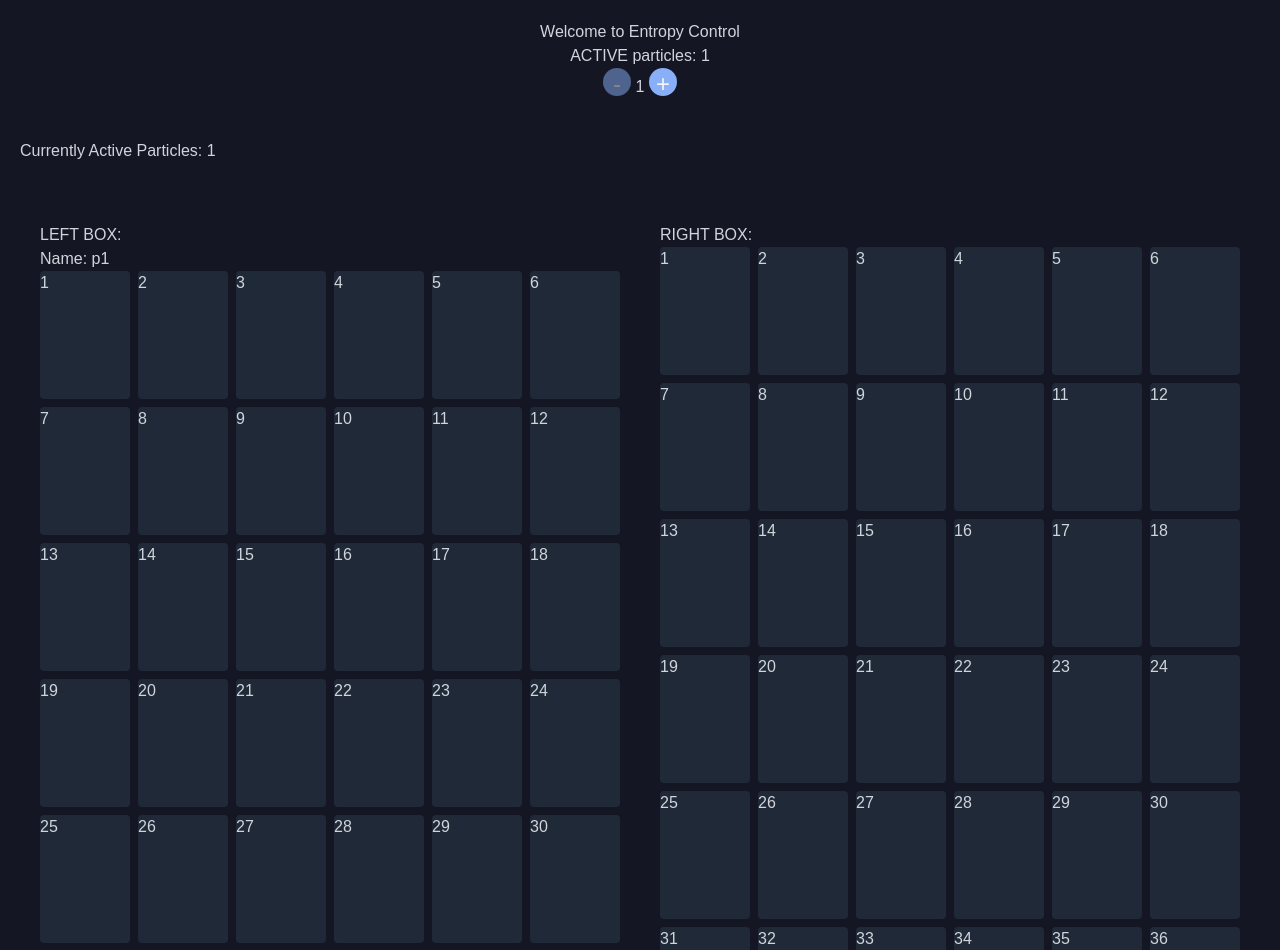
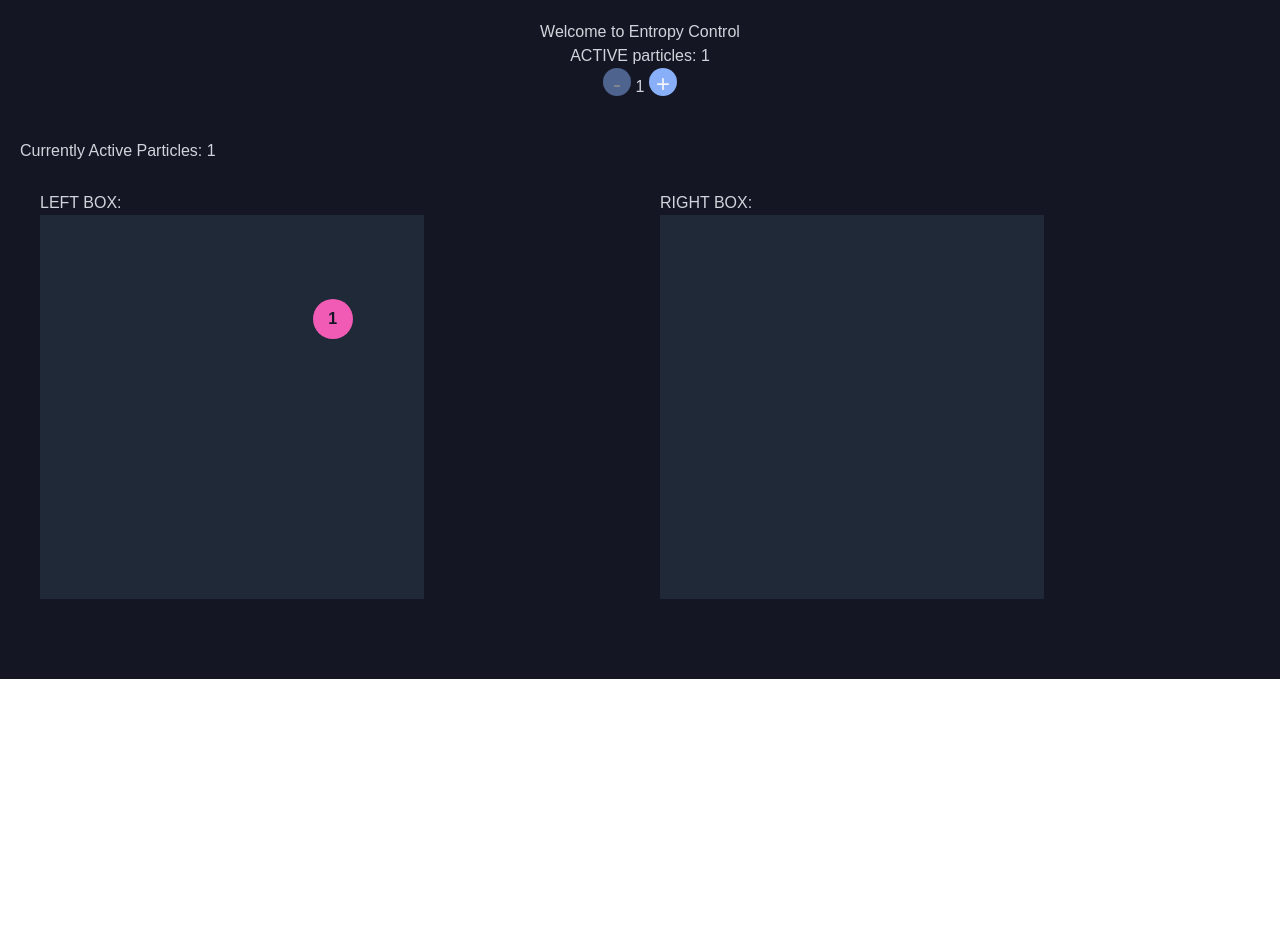
Before and after one commit to hyddeos/Entropy, a SvelteKit app: page / in a window 1280 px wide. Shown: the top 950 px of the page. After the commit the page ends 800 px from the top, so only its background shows below. Built offline with nearby package versions, Linux system fonts and the light colour scheme.

Commit message:
Particles now placed randomly with color and number into the boxes

```diff
--- a/src/components/Box.svelte
+++ b/src/components/Box.svelte
@@ -1,49 +1,32 @@
 <script>
+	import { element } from "svelte/internal";
     export let particles;
-    console.log("In min-w-full h-32 min-h-full rounded bg-base-400 comp", particles)
+
+
+
+	// Gets a random for particle placement
+	function randomNumber() {
+		return Math.floor(Math.random() * (88 - 0) + 1);
+	};
+
+	$: {
+		for (let i = 0; i < particles.length; i++) {
+  			console.log("p",particles[i]);
+			console.log("p",randomNumber());
+
+
+			}
+		}
+
+
+
 </script>
-<div>
-    <ul>
-        {#each particles as particle}
-            <li>Name: {particle[0].name}</li>
-        {/each}
-    </ul>
+
+<div class="bg-base-400 w-96 h-96 relative">
+	{#each particles as particle}
+	<div style:background={particle[0].color} style:left="{randomNumber()}%" style:top="{randomNumber()}%"
+		class="h-10 w-10 rounded-full absolute text-center text-neutral flex justify-center items-center">
+		<strong><p class="align-text-bottom">{particle[0].id}</p></strong>
+	</div>
+	{/each}
 </div>
-<div class="grid w-100 overflow-hidden grid-lines grid-cols-6 grid-rows-6 gap-2">
-	<div class="min-w-full h-32 min-h-full rounded bg-base-400">1</div>
-    <div class="min-w-full h-32 min-h-full rounded bg-base-400">2</div>
-	<div class="min-w-full h-32 min-h-full rounded bg-base-400">3</div>
-	<div class="min-w-full h-32 min-h-full rounded bg-base-400">4</div>
-	<div class="min-w-full h-32 min-h-full rounded bg-base-400">5</div>
-	<div class="min-w-full h-32 min-h-full rounded bg-base-400">6</div>
-	<div class="min-w-full h-32 min-h-full rounded bg-base-400">7</div>
-	<div class="min-w-full h-32 min-h-full rounded bg-base-400">8</div>
-	<div class="min-w-full h-32 min-h-full rounded bg-base-400">9</div>
-	<div class="min-w-full h-32 min-h-full rounded bg-base-400">10</div>
-	<div class="min-w-full h-32 min-h-full rounded bg-base-400">11</div>
-	<div class="min-w-full h-32 min-h-full rounded bg-base-400">12</div>
-	<div class="min-w-full h-32 min-h-full rounded bg-base-400">13</div>
-	<div class="min-w-full h-32 min-h-full rounded bg-base-400">14</div>
-	<div class="min-w-full h-32 min-h-full rounded bg-base-400">15</div>
-	<div class="min-w-full h-32 min-h-full rounded bg-base-400">16</div>
-	<div class="min-w-full h-32 min-h-full rounded bg-base-400">17</div>
-	<div class="min-w-full h-32 min-h-full rounded bg-base-400">18</div>
-	<div class="min-w-full h-32 min-h-full rounded bg-base-400">19</div>
-	<div class="min-w-full h-32 min-h-full rounded bg-base-400">20</div>
-	<div class="min-w-full h-32 min-h-full rounded bg-base-400">21</div>
-	<div class="min-w-full h-32 min-h-full rounded bg-base-400">22</div>
-	<div class="min-w-full h-32 min-h-full rounded bg-base-400">23</div>
-	<div class="min-w-full h-32 min-h-full rounded bg-base-400">24</div>
-	<div class="min-w-full h-32 min-h-full rounded bg-base-400">25</div>
-	<div class="min-w-full h-32 min-h-full rounded bg-base-400">26</div>
-	<div class="min-w-full h-32 min-h-full rounded bg-base-400">27</div>
-	<div class="min-w-full h-32 min-h-full rounded bg-base-400">28</div>
-	<div class="min-w-full h-32 min-h-full rounded bg-base-400">29</div>
-	<div class="min-w-full h-32 min-h-full rounded bg-base-400">30</div>
-	<div class="min-w-full h-32 min-h-full rounded bg-base-400">31</div>
-	<div class="min-w-full h-32 min-h-full rounded bg-base-400">32</div>
-	<div class="min-w-full h-32 min-h-full rounded bg-base-400">33</div>
-	<div class="min-w-full h-32 min-h-full rounded bg-base-400">34</div>
-	<div class="min-w-full h-32 min-h-full rounded bg-base-400">35</div>
-	<div class="min-w-full h-32 min-h-full rounded bg-base-400">36</div>
-</div>
--- a/src/components/Boxes.svelte
+++ b/src/components/Boxes.svelte
@@ -5,14 +5,14 @@
     let particles = [
 		[{ id: 1, name: "p1", color: '#F15BB5' }],
 		[{ id: 2, name: "p2", color: '#9B5DE5' }],
-		[{ id: 3, name: "p3", color: '#FEE440' }],
+		[{ id: 3, name: "p3", color: '#FF4733' }],
 		[{ id: 4, name: "p4", color: '#00BBF9' }],
 		[{ id: 5, name: "p5", color: '#00F5D4' }],
-        [{ id: 6, name: "p6", color: '#00F5D4' }],
+        [{ id: 6, name: "p6", color: '#3B5BE9' }],
         [{ id: 7, name: "p7", color: '#F55757' }],
         [{ id: 8, name: "p8", color: '#8CE666' }],
-        [{ id: 9, name: "p9", color: '#8CE666' }],
-        [{ id: 10, name: "p10", color: '#8CE666' }],
+        [{ id: 9, name: "p9", color: '#F0E100' }],
+        [{ id: 10, name: "p10", color: '#B1B7D1' }],
 	];
 
     let boxLeft = [];
@@ -75,7 +75,7 @@
 <p>Currently Active Particles: {active_particles}</p>
 
 
-<div class="my-10 flex">
+<div class="my-2 flex">
     <div class="w-full p-5">
         LEFT BOX:<Box particles={boxLeft}/>
     </div>
```
Also changed, not shown: eget.txt (added), src/styles/tailwind-output.css, 1 other file (tests, documents, lock files or other folders).
